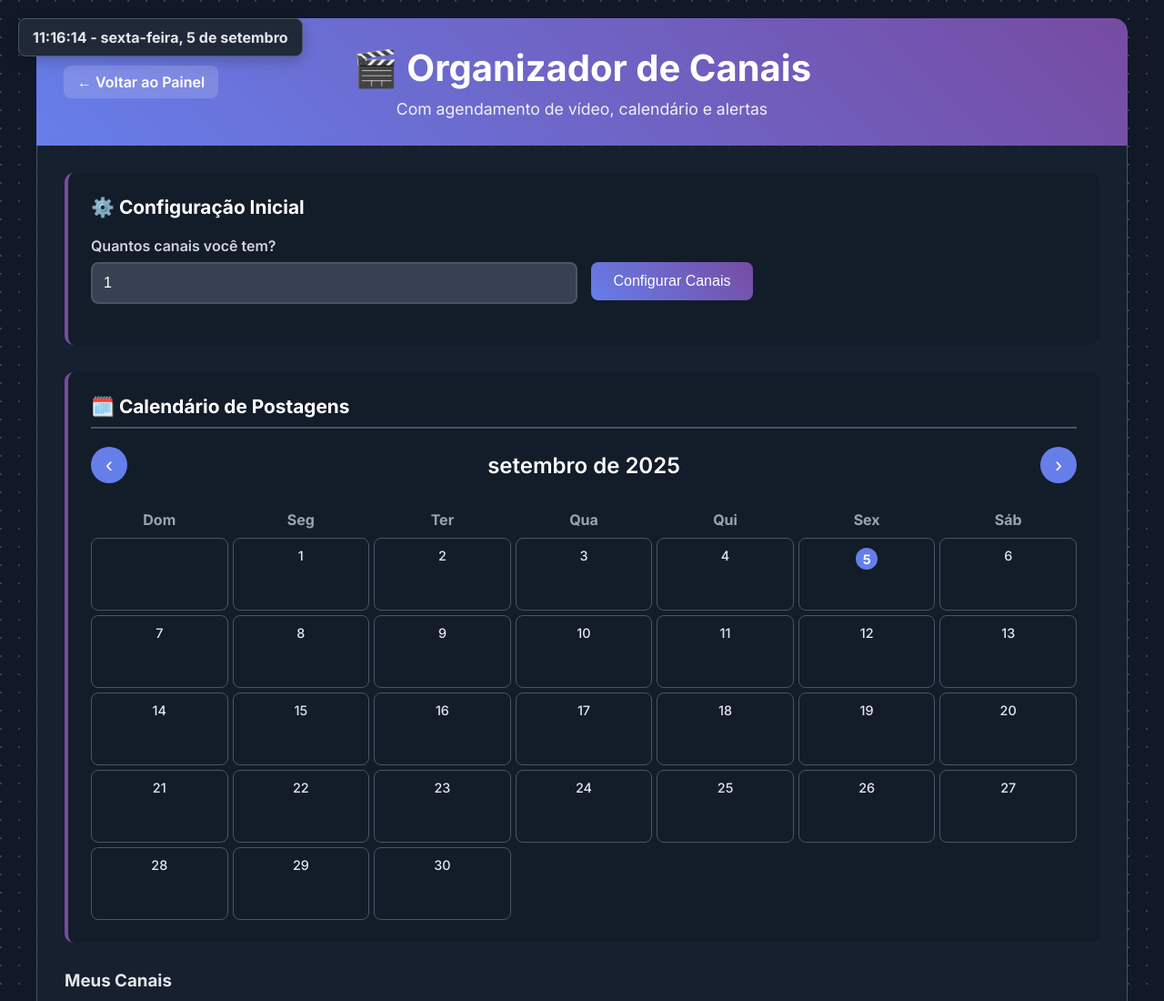
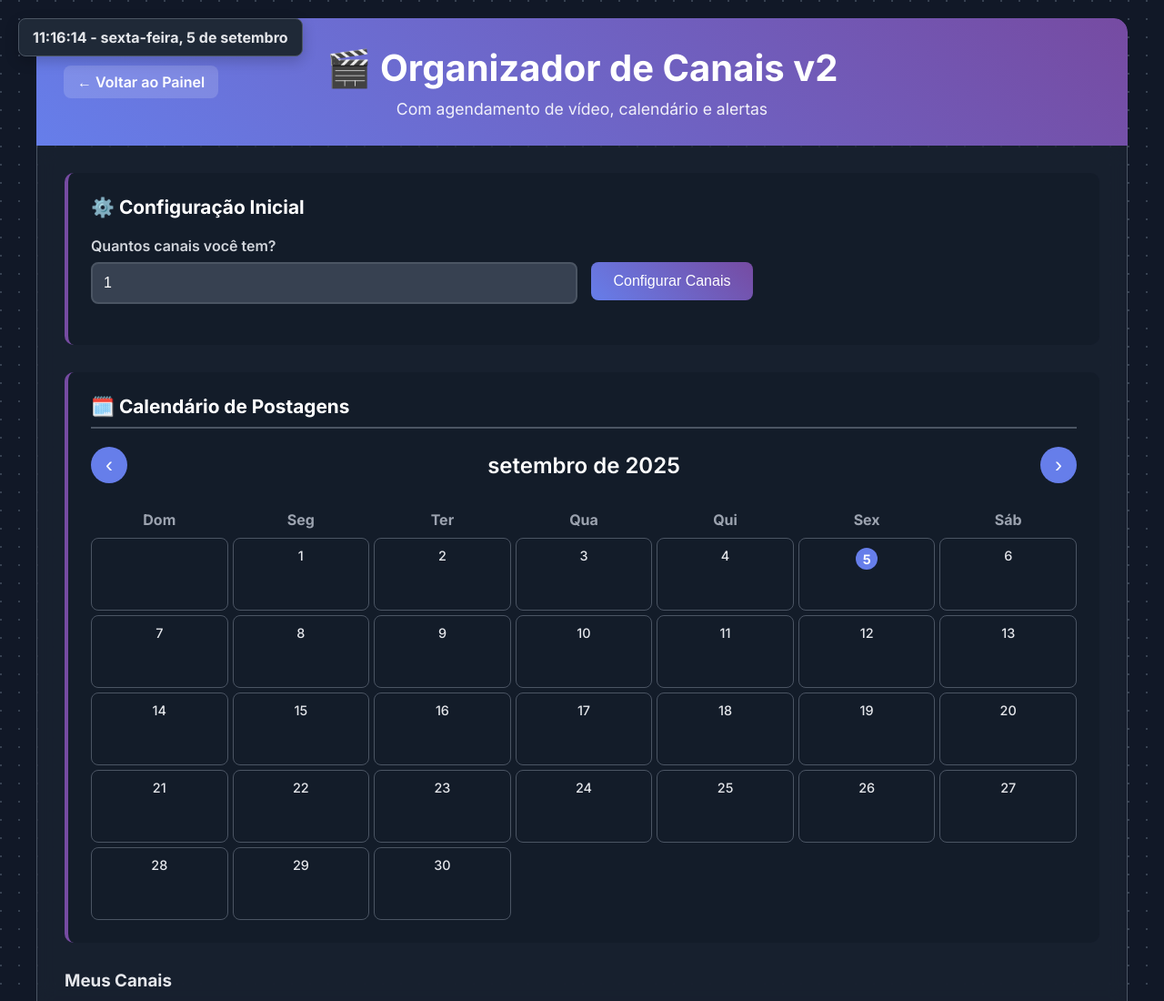
Before and after one commit to rafaamvidal/netlify, a plain HTML site: page home/organizador-canais.html in a window 1280 px wide. Shown: the top 1100 px of the page at 91% size. Drawn offline with Linux system fonts and the light colour scheme.

Commit message:
Update organizador-canais.html

```diff
--- a/home/organizador-canais.html
+++ b/home/organizador-canais.html
@@ -282,7 +282,7 @@
     <div class="container">
         <div class="header">
             <a href="index.html" class="back-link">&larr; Voltar ao Painel</a>
-            <h1>🎬 Organizador de Canais</h1>
+            <h1>🎬 Organizador de Canais v2</h1>
             <p>Com agendamento de vídeo, calendário e alertas</p>
         </div>
 
```
